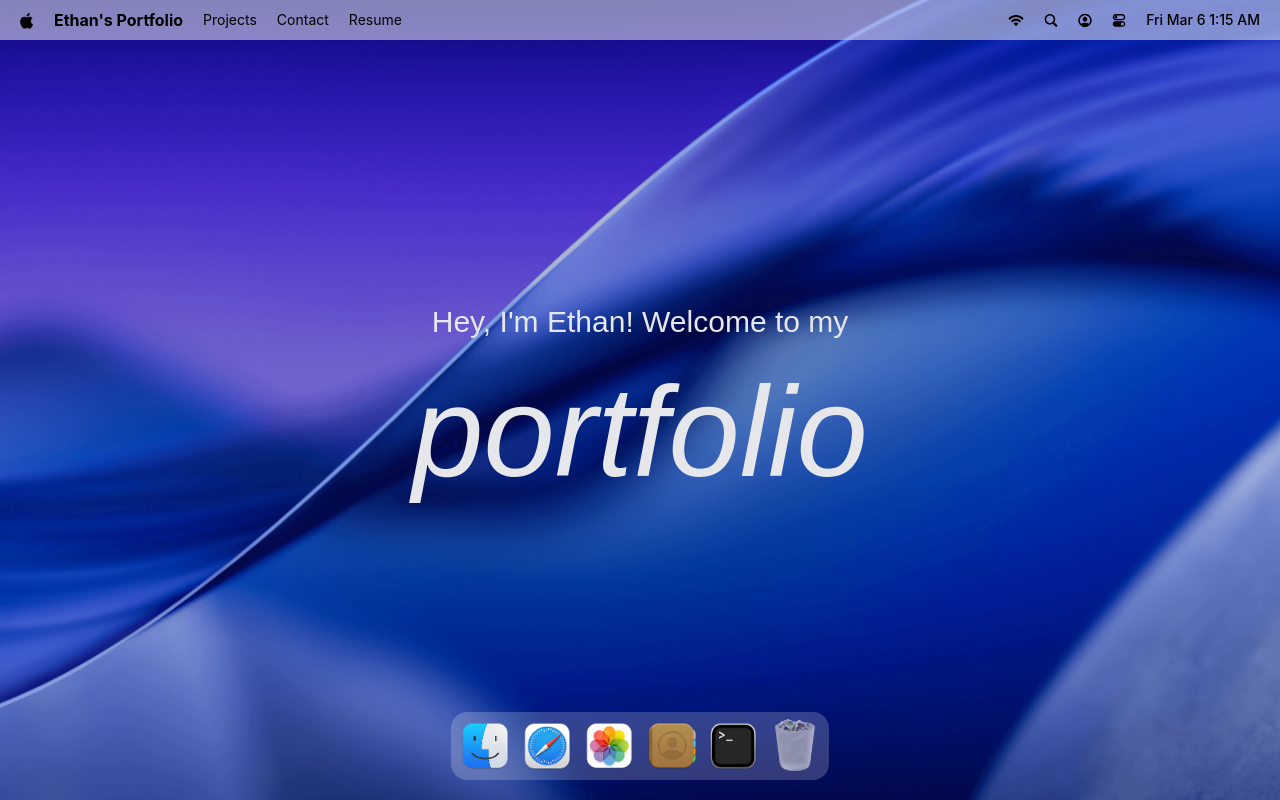
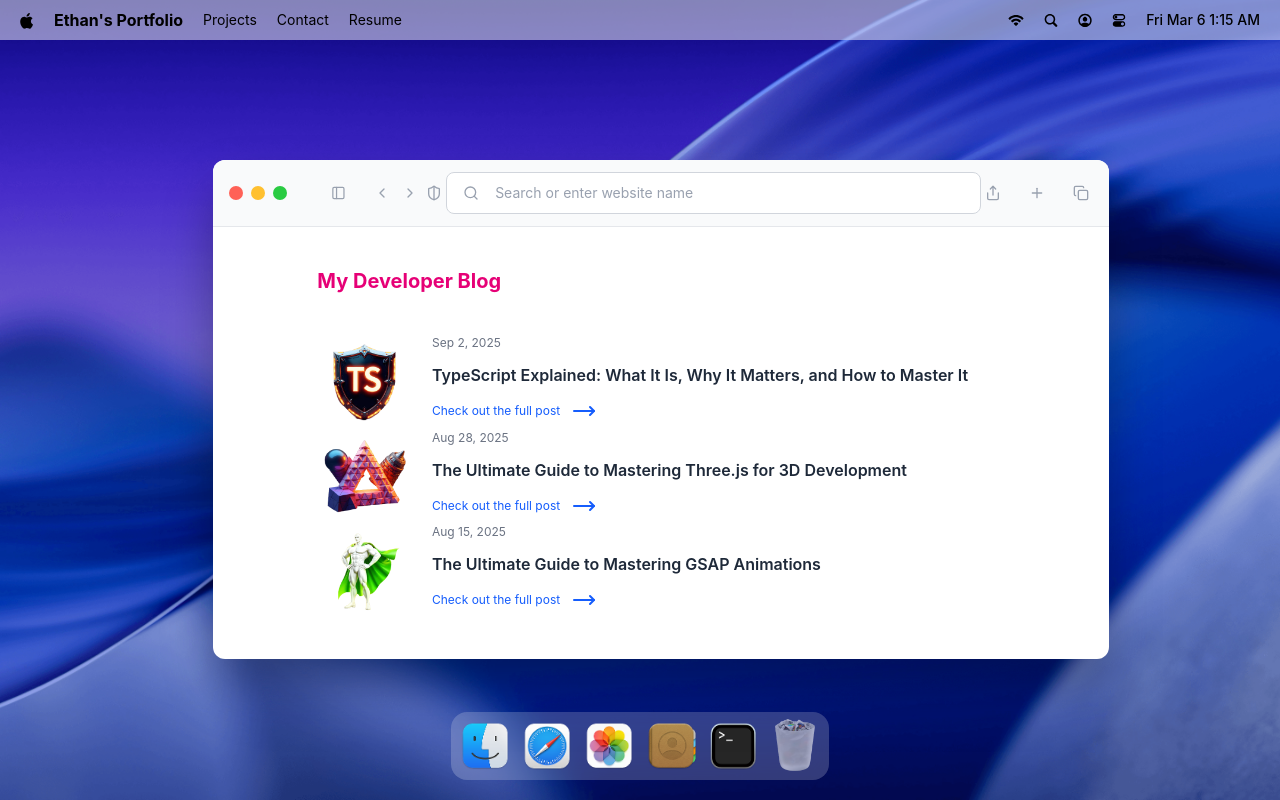
Before and after one commit to ethancha0/mac-portfolio, a React (Vite) app: page / in a window 1280 px wide. Both pictures are taken after a click on the button 547 px from the left and 746 px from the top of the page. Built offline with nearby package versions, Linux system fonts and the light colour scheme; a web font is replaced by a local one.

Commit message:
Safari browser (#4)
* feat: fixed toggle terminal

* feat: higher order component, open,close, draggable for terminal

* fix: props

* feat: safari browser

* fix: rm unused import

```diff
--- a/src/App.tsx
+++ b/src/App.tsx
@@ -1,6 +1,7 @@
 import Dock from './components/Dock'
 import Navbar from './components/Navbar'
 import Welcome from './components/Welcome'
+import Safari from './windows/Safari';
 
 import Terminal from './windows/Terminal';
 
@@ -14,6 +15,7 @@
       <Dock/>
 
       <Terminal/>
+      <Safari/>
 
 
     </div>
--- /dev/null
+++ b/src/windows/Safari.tsx
@@ -0,0 +1,78 @@
+import WindowControls from '../components/WindowControls'
+import WindowWrapper from '../hoc/WindowWrapper'
+import { ChevronLeft, ChevronRight, Copy, MoveRight, PanelLeft, Plus, Search, Share, ShieldHalf } from 'lucide-react'
+import { blogPosts } from '../constants'
+
+const Safari = () => {
+  return (
+    <>
+    <div id="window-header">
+        <WindowControls target="safari"/>
+
+        <PanelLeft className="ml-10 icon"/>
+
+        <div className="flex items-center gap-1 ml-5">
+            <ChevronLeft className="icon" />
+            <ChevronRight className="icon" />
+        </div>
+
+        <div className="flex-1 flex-center gap-3">
+            <ShieldHalf className="icon" />
+        </div>
+
+        <div className="search">
+            <Search className="icon"/>
+
+            <input
+                type="text"
+                placeholder="Search or enter website name"
+                className="flex-1"
+            />
+        </div>
+
+
+    <div className="flex items-center gap-5">
+        <Share className="icon"/>
+        <Plus className="icon"/>
+        <Copy className="icon"/>
+    </div>
+</div>
+
+    <div className="blog">
+        <h2>My Developer Blog</h2>
+        <div className="spacy-y-8">
+            {blogPosts.map(({id, image, title, date, link}) =>(
+                <div key={id} className="blog-post">
+
+                    <div className="col-span-2">
+                        <img src={image} alt={title}/>
+                    </div>
+
+                    <div className="content">
+                        <p>{date}</p>
+                        <h3>{title}</h3>
+                        <a href={link} target="_blank" rel="noopener noreferrer">
+                            Check out the full post <MoveRight className="icon-hover"/>
+                        </a>
+                    </div>
+
+
+                </div>
+
+
+
+            ))
+
+            }
+
+        </div>
+    </div>
+
+
+    </>
+  )
+}
+
+const SafariWindow = WindowWrapper(Safari, 'safari')
+
+export default SafariWindow
```
